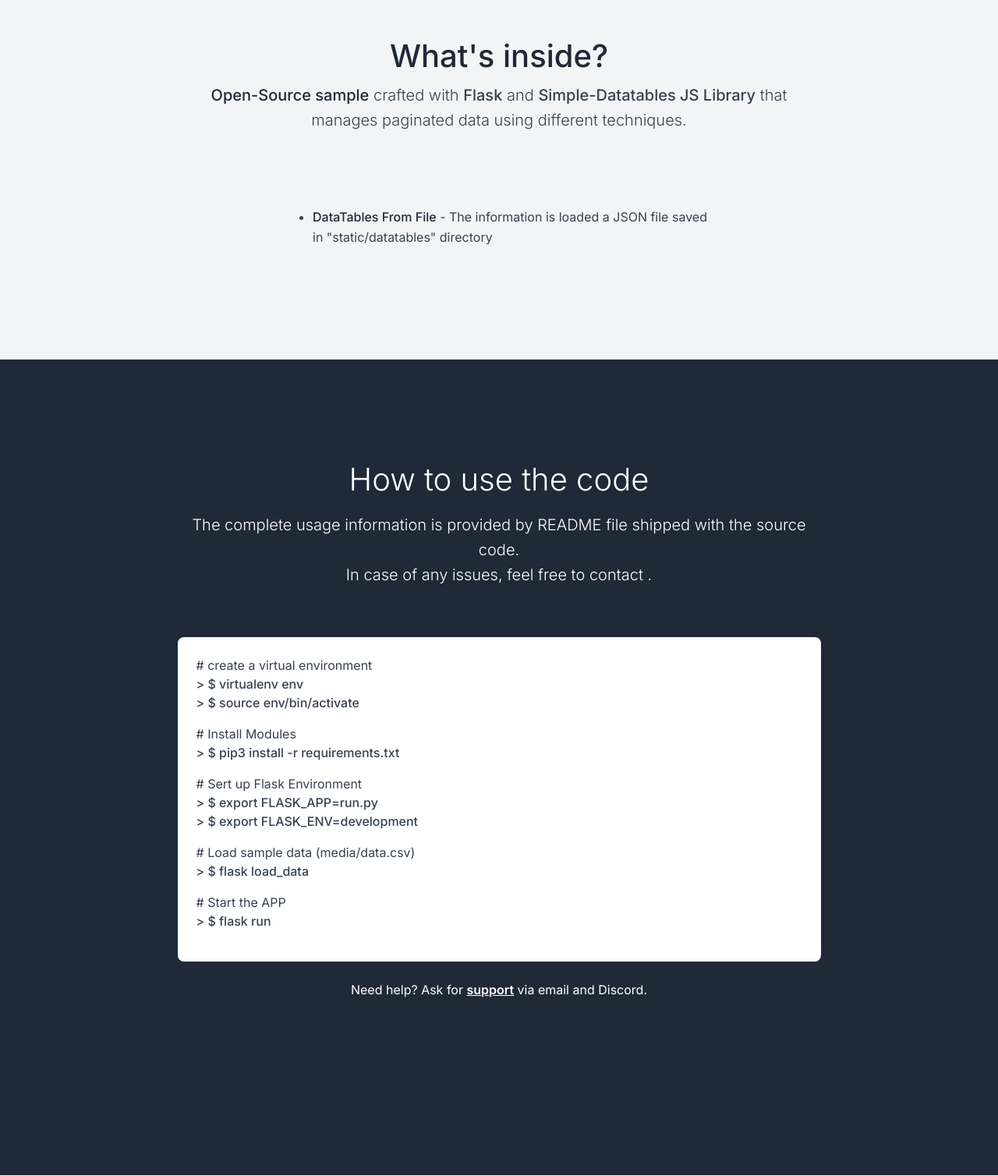
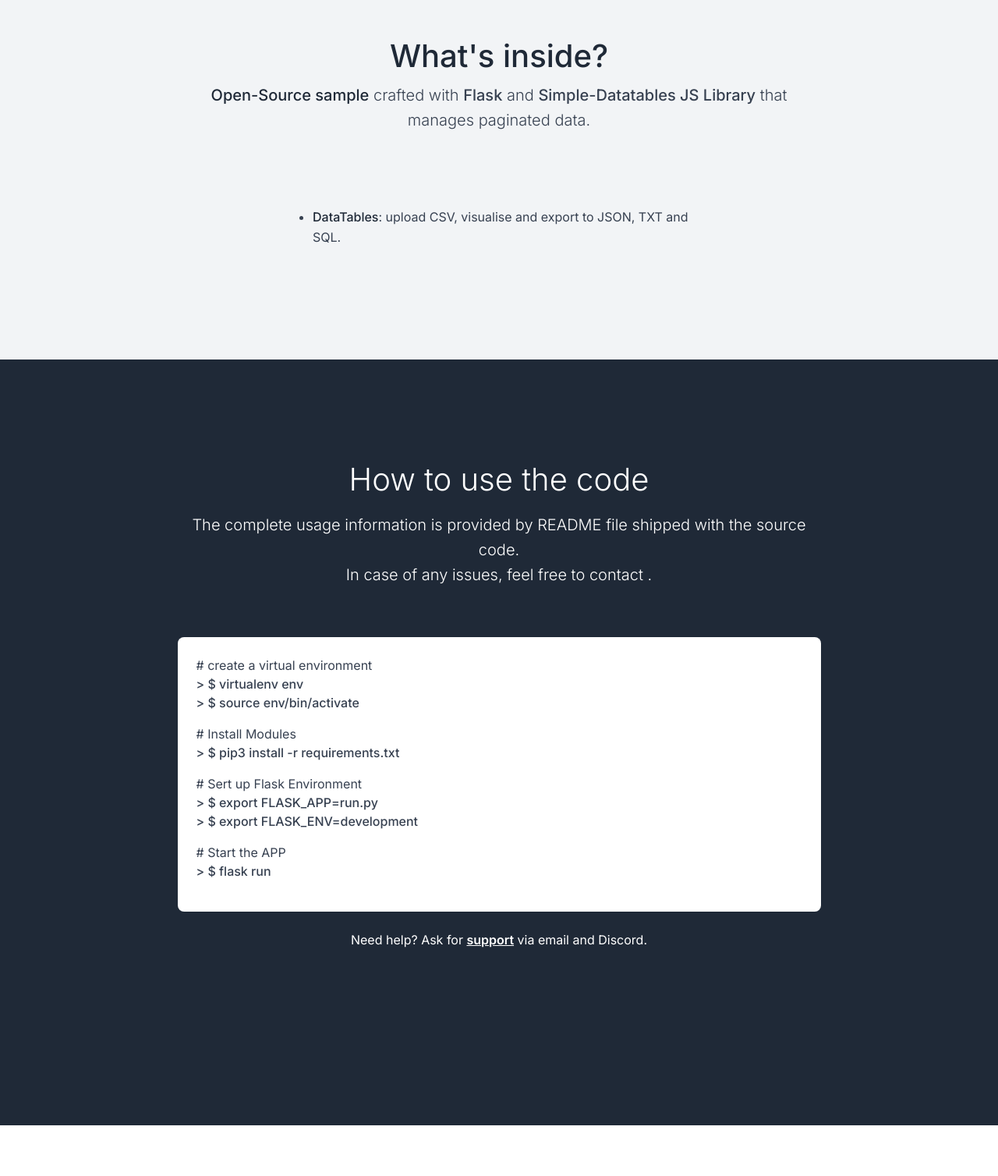
Before and after one commit to app-generator/devtool-data-converter, a Flask app: page / in a window 1280 px wide. Shown: the part 82-1590 px from the top of the page at 78% size. Run offline with Flask 2, Linux system fonts and the light colour scheme; some libraries are stand-ins or nearby versions.

Commit message:
Update index.html

```diff
--- a/templates/index.html
+++ b/templates/index.html
@@ -115,7 +115,7 @@
                         <p class="lead px-lg-8">
                             <strong><a target="_blank" href="https://github.com/app-generator/flask-volt-datatables">Open-Source sample</a></strong>
                             crafted with <strong>Flask</strong> and
-                            <strong>Simple-Datatables JS Library</strong> that manages paginated data using different techniques.
+                            <strong>Simple-Datatables JS Library</strong> that manages paginated data.
                         </p>
                     </div>
                 </div>
@@ -124,7 +124,7 @@
                     <div class="col-6">
                         <ul>
                             <li>
-                                <strong><a href="{{ url_for('datatables') }}">DataTables From File</a></strong> - The information is loaded a JSON file saved in "static/datatables" directory
+                                <strong><a href="{{ url_for('datatables') }}">DataTables</a></strong>: upload CSV, visualise and export to JSON, TXT and SQL.
                             </li>
                         </ul>
                     </div>
@@ -166,11 +166,6 @@
                                     <div class="text-gray"># Sert up Flask Environment</div>
                                     <div class="fw-bold">&gt; $ export FLASK_APP=run.py</div>
                                     <div class="fw-bold">&gt; $ export FLASK_ENV=development</div>
-                                </div>
-
-                                <div class="mb-3">
-                                    <div class="text-gray"># Load sample data (media/data.csv)</div>
-                                    <div class="fw-bold">&gt; $ flask load_data </div>
                                 </div>
 
                                 <div class="mb-3">
```
